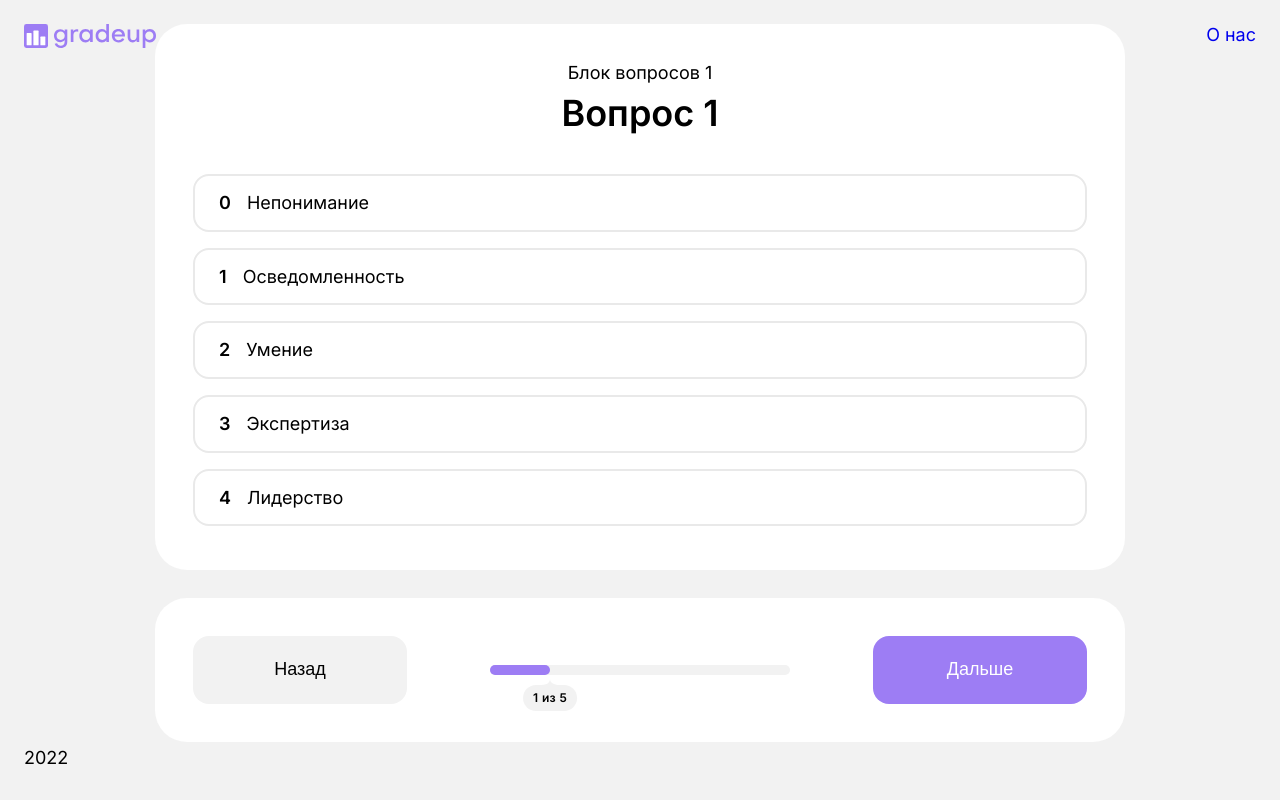
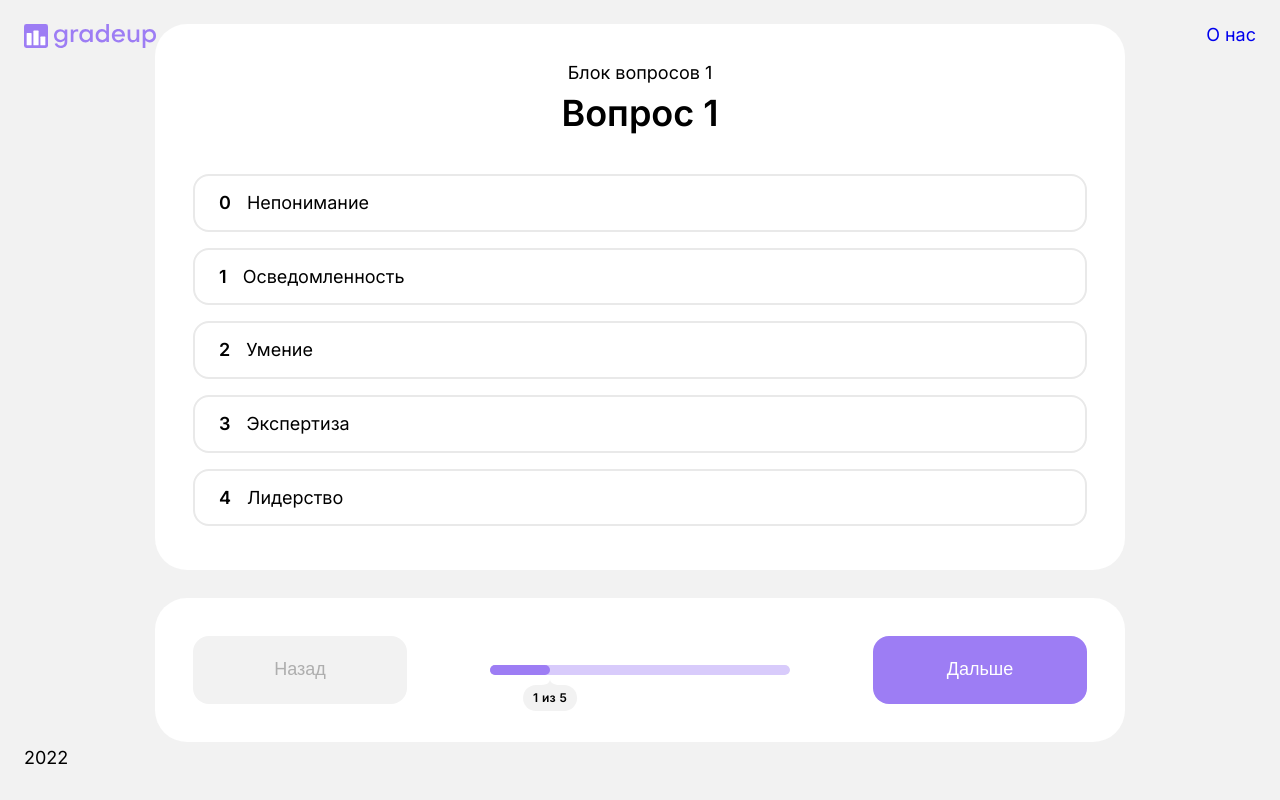
Before and after one commit to mrvotum/gradeup, an Angular app: page /questions in a window 1280 px wide. Built offline with nearby package versions, Linux system fonts and the light colour scheme.

Commit message:
Прогрессбар: работает, + блочится кнопка 'назад'

```diff
--- a/src/app/card-panel/card-panel.component.html
+++ b/src/app/card-panel/card-panel.component.html
@@ -1,9 +1,9 @@
 <div class="btn__holder" *ngIf="isQuizStarted; else showInstruction">
-	<button class="btn" (click)="showPrev()">Назад</button>
+	<button class="btn" (click)="changeQuestion(false)" [disabled]="disabled">Назад</button>
 	<div class="progress-bar">
 		<div class="progress-bar__wrapper">
 			<div class="progress-bar__el progress-bar__el--current" [attr.style]="progressInfo.currentQuestionWidth" ></div>
-			<!-- <div class="progress-bar__el progress-bar__el--ready" style="width: 52%;"></div> -->
+			<div class="progress-bar__el progress-bar__el--ready" [attr.style]="progressInfo.answeredQuestionWidth"></div>
 		</div>
 		<div class="progress-bar__info" [attr.style]="progressInfo.currentQuestionLeft">
 			<span class="progress-bar__info-current">{{ currentQuestion }}</span>
@@ -11,7 +11,7 @@
 			<span id="questions-total" class="progress-bar__info-total">{{questionsCount}}</span>
 		</div>
 	</div>
-	<button class="btn btn--next" (click)="showNext()">Дальше</button>
+	<button class="btn btn--next" (click)="changeQuestion(true)">Дальше</button>
 	<a class="btn btn--results btn--hidden" routerLink="/results" (click)="showResults()">Узнать результаты</a>
 </div>
 
--- a/src/app/card-panel/card-panel.component.scss
+++ b/src/app/card-panel/card-panel.component.scss
@@ -35,8 +35,12 @@
 
 	&[disabled] {
 		background-color: var(--color-primary--disable);
-		pointer-events: none;
 	}
+}
+
+.btn[disabled] {
+	background-color: var(--color-secondary);
+	pointer-events: none;
 }
 
 .btn--hidden {
--- a/src/app/card-panel/card-panel.component.ts
+++ b/src/app/card-panel/card-panel.component.ts
@@ -15,12 +15,14 @@ export class CardPanelComponent implements OnInit {
   currentQuestionPercent: Number = 1;
 
   progressInfo = {
+    answeredQuestionWidth: 'width: 100%',
     currentQuestionWidth: 'width: 0%',
     currentQuestionLeft: 'left: 0%'
   };
 
   isQuizStarted = false;
   isFirstSearch = true;
+  disabled = true;
 
   constructor() { }
 
@@ -32,7 +34,7 @@ export class CardPanelComponent implements OnInit {
         if (!document.querySelector('body--results')) {
           this.questionsCount = this.questions.length;
 
-          this.initProgressBar();
+          // this.initProgressBar();
           this.convertCountToPercent();
         }
       }
@@ -47,30 +49,19 @@ export class CardPanelComponent implements OnInit {
         this.questions = document.getElementsByClassName('card');
         this.questionsCount = this.questions.length;
 
-        this.initProgressBar();
+        // this.initProgressBar();
+          this.convertCountToPercent();
       }, 100);
     }
   }
 
-  initProgressBar() {
-    console.log('keke');
-  }
+  // initProgressBar() {
+  //   console.log('keke');
+  // }
 
   showResults() {
     console.log('to results');
     document.querySelector('body')?.classList.add('body--results');
-  }
-
-  showPrev() {
-    console.log('prev');
-
-    this.changeQuestion(false);
-  }
-
-  showNext() {
-    console.log('next');
-
-    this.changeQuestion(true);
   }
 
   convertCountToPercent() {
@@ -92,6 +83,7 @@ export class CardPanelComponent implements OnInit {
 
       if (element.getAttribute('data-current') == 'true') {
         if (isNext) {
+          this.disabled = false;
           this.currentQuestion = Number(element.getAttribute('data-question-holder')) + 1;
         } else {
           this.currentQuestion = Number(element.getAttribute('data-question-holder')) - 1;
@@ -105,6 +97,10 @@ export class CardPanelComponent implements OnInit {
 
           nextQuestion?.classList.remove('card--hidden');
           nextQuestion?.setAttribute('data-current', 'true');
+
+          if (!isNext && nextQuestion.getAttribute('data-first') == 'true') {
+            this.disabled = true;
+          }
 
           if (nextQuestion?.getAttribute('data-last') == 'true') {
             // Показываем кнопку с результатами
--- a/src/app/card/card.component.html
+++ b/src/app/card/card.component.html
@@ -1,4 +1,4 @@
-<div class="card" data-questions-block="1" data-question-holder="1" data-answered="false" data-current="true">
+<div class="card" data-questions-block="1" data-question-holder="1" data-answered="false" data-current="true" data-first="true">
 	<div class="card__title">
 		<div class="sub-title">Блок вопросов 1</div>
 		<div class="title">Вопрос 1</div>
```
